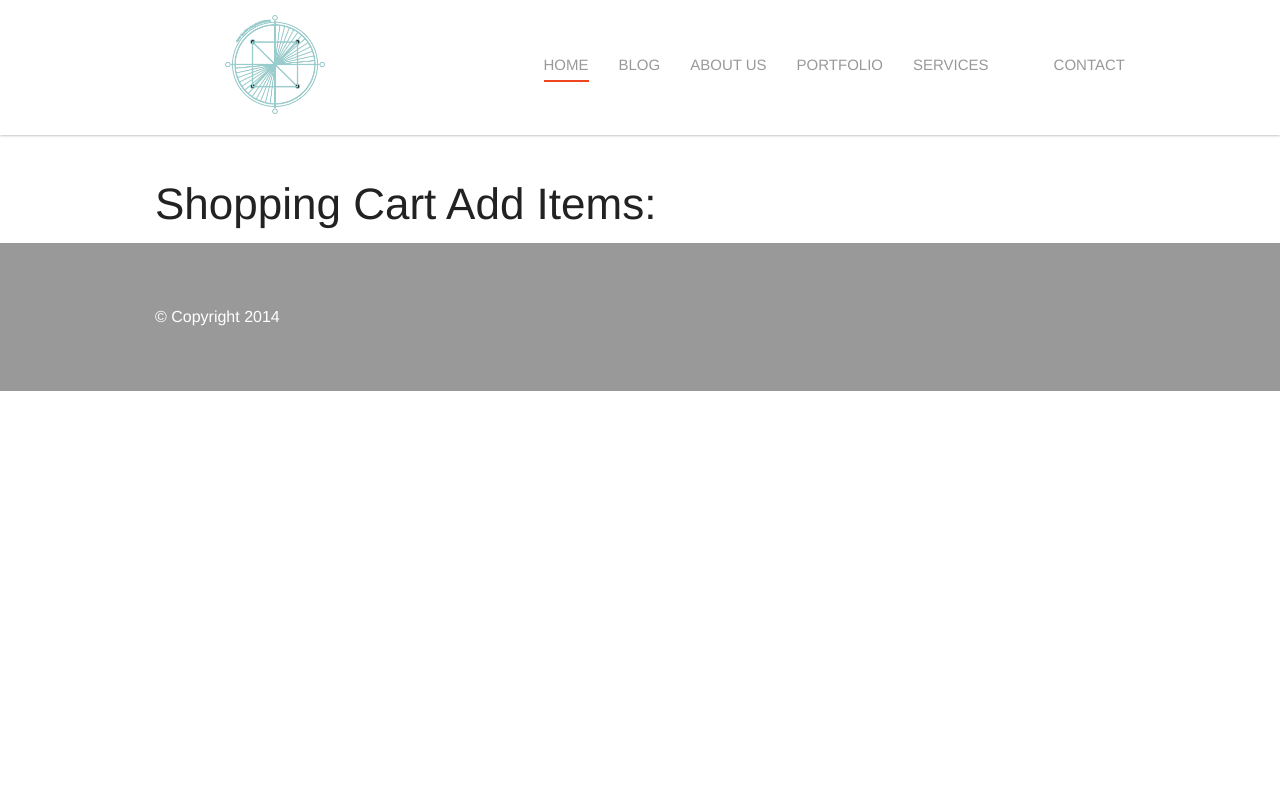
After one commit to ncmochacity/PHP-pricing-calculator, a PHP site: page /cart/add_item_view.html in a window 1280 px wide. The commit adds this page. Run offline with PHP 8.4, Linux system fonts and the light colour scheme; a stand-in replaces the project's code that opens the database connection.

Commit message:
shopping cart project

```diff
--- /dev/null
+++ b/cart/add_item_view.html
@@ -0,0 +1,62 @@
+<!DOCTYPE html>
+<html>
+<head>
+	<meta name="viewport" content="initial-scale=1">
+	<meta http-equiv="Content-Type" content="text/html; charset=utf-8" />
+	<title>Shopping Cart Add Item</title>
+	<link href='http://fonts.googleapis.com/css?family=Open+Sans:400,700,800' rel='stylesheet' type='text/css'>
+	<link href='http://fonts.googleapis.com/css?family=Roboto:400,100,300,700' rel='stylesheet' type='text/css'>
+	<link rel="stylesheet" href="../css/foundation.min.css" />
+	<link href="style.css" rel="stylesheet">
+</head>
+<body>
+	<div class="contain-to-grid header-section">
+		<nav class="top-bar important-class" data-topbar>
+			<ul class="title-area">
+				<li class="name">
+					<img src="../img/logo.png" width="100" height="100" alt="" id="logo-img" />
+				</li>
+				<li class="toggle-topbar menu-icon"><a href="#"><span>menu</span></a></li>
+			</ul>
+			<section class="top-bar-section">
+				<ul class="right">
+					<li class="active"><a href="index.php">Home</a></li>
+					<li><a href="blog.php">Blog</a></li>
+		            <li><a href="#">About us</a></li>
+		            <li><a href="#">Portfolio</a></li>
+		            <li class="has-dropdown">
+		                <a href="#">Services</a>
+		                <ul class="dropdown">
+		                    <li><a href="#">Service #1</a></li>
+		                    <li><a href="#">Service #2</a></li>
+		                    <li><a href="#">Service #3</a></li>
+		                </ul>
+		            </li>
+            		<li><a href="#">Contact</a></li>
+            	</ul>
+            </section>
+		</nav>
+	</div>
+	<div class="header-fill"></div>
+	<div class="row content-section">
+		<div class="main-content">
+			<div class="small-12 medium-12 large-12 columns">
+				<h1>Shopping Cart Add Items: </h1>
+			</div>
+		</div>
+	</div>
+	<div class="footer-section">
+		<div class="row">
+			<div class="small-12 medium-12 large-12 columns">
+				<p> &copy; Copyright 2014</p>
+			</div>
+		</div>
+	</div>
+	 <script src="../js/vendor/modernizr.js"></script>
+    <script src="../js/vendor/jquery.js"></script>
+    <script src="../js/foundation.min.js"></script>
+    <script>
+      $(document).foundation();
+    </script>
+</body>
+</html>
--- /dev/null
+++ b/cart/style.css
@@ -0,0 +1,96 @@
+.header-section {
+  -webkit-box-shadow: 0 0 3px 0 rgba(0, 0, 0, 0.4);
+  box-shadow: 0 0 3px 0 rgba(0, 0, 0, 0.4);
+  position: fixed;
+  z-index: 999;
+  min-width: 100%; }
+
+.top-bar {
+  background: none;
+  padding: 45px 0.9375rem 90px 0.9375rem;
+  transition: all 0.5s ease 0.1s; }
+  .top-bar ul.title-area img {
+    margin: -30px 0 0 70px; }
+  .top-bar-section ul li{
+  	background-color: #fff;
+  }
+  .top-bar .top-bar-section ul {
+    background: none; }
+    .top-bar .top-bar-section ul li a:not(.button), .top-bar .top-bar-section ul li.active a:not(.button) {
+      background: #fff;
+      color:#999;
+      line-height: 30px;
+      font-size: 15px;
+      padding: 0;
+      margin: 5px 0 0 0;
+      text-transform: uppercase; }
+  .top-bar li a:not(.button):hover {
+    border-bottom: 2px solid #ef4523; }
+  .top-bar li.active a:not(.button) {
+    border-bottom: 2px solid #ef4523;
+     }
+    .top-bar li.active a:not(.button):hover {
+      background-color: #eee; }
+  .top-bar li {
+    margin-left: 30px; }
+    .top-bar li a {
+      color: #999;
+  		border-top:none;}
+  .top-bar .top-bar-section ul li:hover:not(.has-form) > a {
+    color: #999; }
+  .top-bar .top-bar-section li ul.dropdown {
+    color: #999;
+     }
+    .top-bar .top-bar-section li ul.dropdown li {
+      margin: 0;
+      border:1px solid #eee;
+       }
+  .top-bar .top-bar-section li ul.dropdown li a:not(.button):hover, .top-bar .top-bar-section li ul.dropdown li a:not(.button) {
+    background: #fff;
+    color: #999;
+    border-bottom: none;
+    padding: 20px -4px 40px 45px; }
+  .top-bar .top-bar-section ul.dropdown li:hover:not(.has-form) > a:not(.button) {
+    background: none;
+    border-bottom: 2px solid #ef4523;
+    color: #999; }
+  .top-bar .has-dropdown > a:after {
+    border-color: rgba(255, 255, 255, 0.97) transparent transparent;
+    margin-top: -5px; }
+  .top-bar-section li.active:not(.has-form) a:not(.button):hover{
+  	background-color: #eee;
+  }
+  .top-bar-section li:not(.has-form) a:not(.button):hover{
+  	background-color: #eee;
+  	background:#eee;
+  }
+.contain-to-grid {
+  background-color: rgba(255, 255, 255, 0.97); }
+
+.header-fill {
+  background: #fff;
+  height: 135px; }
+  .header-fill .tablet-mobile-logo img {
+    padding-top: 30px; }
+
+.padding-on-my-header {
+  padding: 17px 0.9475rem 62px 0.9375rem; }
+  .padding-on-my-header ul.title-area img {
+    margin: -5px 0 0 0; }
+
+.full-width {
+  min-width: 100%; }
+
+p {
+  line-height: 3rem;
+  padding-bottom: 30px; }
+
+.content-section .main-content {
+  margin-top: 35px; }
+
+.footer-section {
+  background: #999;
+  min-height: 100px; }
+  .footer-section p {
+    color: #fff;
+    margin-top: 50px; }
--- /dev/null
+++ b/css/cart.css
@@ -0,0 +1,4 @@
+#logl-img{
+	width:150px;
+	height:150px;
+}
--- a/model/config.php
+++ b/model/config.php
@@ -1,6 +1,6 @@
 <?php
-	$username='rsdpt';
-	$password='std20';
+	$username='manarsap_psdnode';
+	$password='hello20US';
 	$host = 'localhost';
 	//$db_port = '2083';
 ?>
--- a/model/database.php
+++ b/model/database.php
@@ -1,7 +1,7 @@
 <?php
 	include('config_database.php');
 
-	$dbname = 'accessory_shop1';
+	$dbname = 'manarsap_accessory';
 	$dsn="mysql:host=$host;dbname=$dbname";
 
 	try{
--- a/model/product_db.php
+++ b/model/product_db.php
@@ -27,9 +27,9 @@
 	function add_product($category_id, $code, $name, $price){
 		global $db;
 		$query="INSERT INTO products
-				(categoryID, productCode, productName, listPrice)
+				(productID,categoryID, productCode, productName, listPrice)
 				VALUES
-					('$category_id', '$code', '$name', '$price')";
+					('$product_id',$category_id', '$code', '$name', '$price')";
 		$db->exec($query);//returns the count after add statement
 	}
 
--- a/product_manager/index.php
+++ b/product_manager/index.php
@@ -25,7 +25,6 @@
 		include('product_list.php');
 	}
 	else if ($action == 'delete_product'){
-		$product_id= $_POST['product_id'];
 		$category_id=$_POST['category_id'];
 		delete_product($product_id);
 		header("Location: .?category_id=$category_id");
@@ -35,6 +34,7 @@
 		include('product_add.php');
 	}
 	else if ($action == 'add_product'){
+		$product_id=$_POST['product_id'];
 		$category_id= $_POST['category_id'];
 		$code=$_POST['code'];
 		$name=$_POST['name'];
@@ -42,10 +42,10 @@
 
 		if(empty($code) || empty($name) || empty($price)){
 			$error="Invalid product data. Check all fields.";
-			include('../errors/error.php');
+			include('../error/error.php');
 		}
 		else{
-			add_product($category_id, $code, $name, $price);
+			add_product($product_id,$category_id, $code, $name, $price);
 			header("Location: .?category_id=$category_id");
 		}
 	}
--- a/product_manager/product_add.php
+++ b/product_manager/product_add.php
@@ -14,7 +14,7 @@
 				</select>
 				<br />
 				  <label>Product ID: </label>
-				  <input type="text" name="id" />
+				  <input type="text" name="product_id" />
 				  <label>Code: </label>
 		          <input type="text" name="code" />
 		          <br />
--- a/product_manager/product_list.php
+++ b/product_manager/product_list.php
@@ -46,9 +46,4 @@
       	</ul>
       </div>
 </div>
-
-
-
-
-
 <?php include '../view/footer.php'; ?>
```
Also changed, not shown: cart/add_item_view.php (added, +14 -0 lines), css/style.css (+18 -11 lines), error/error.php (added, +9 -0 lines), images/hpy.jpg (deleted), images/tele.jpg (deleted), img/logo.png (added).
